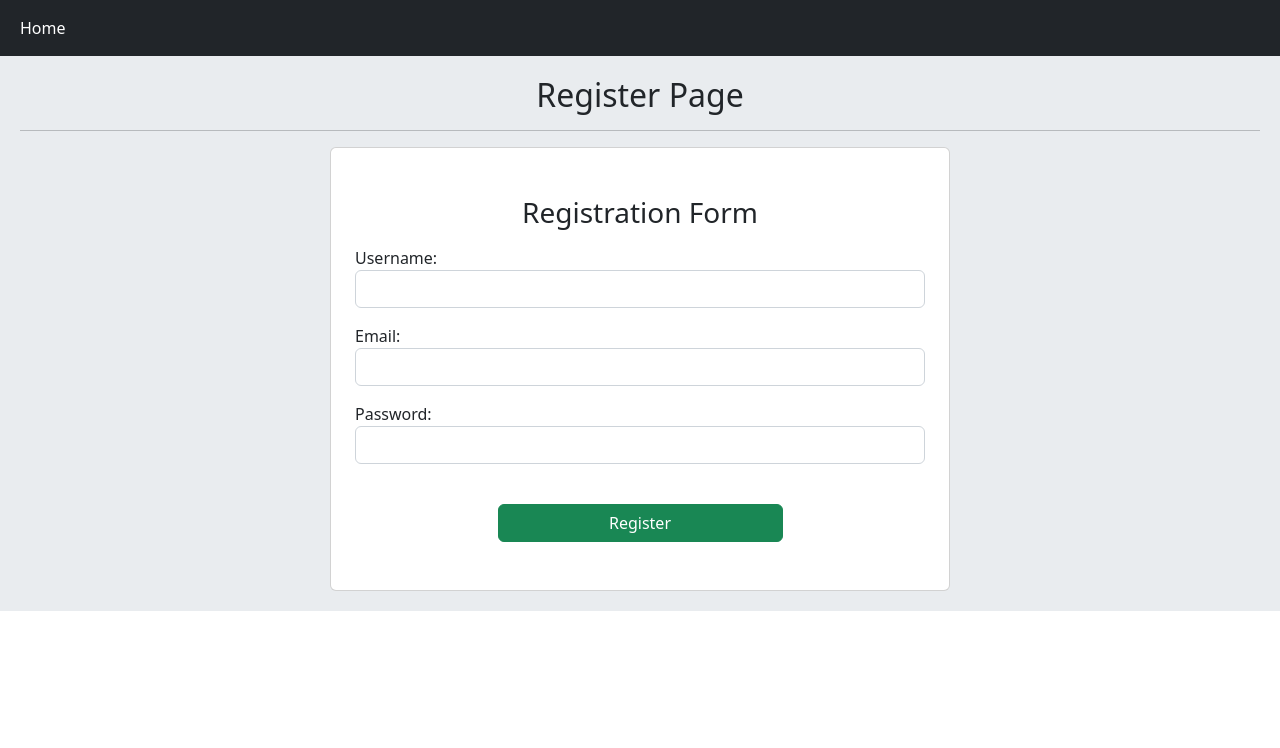
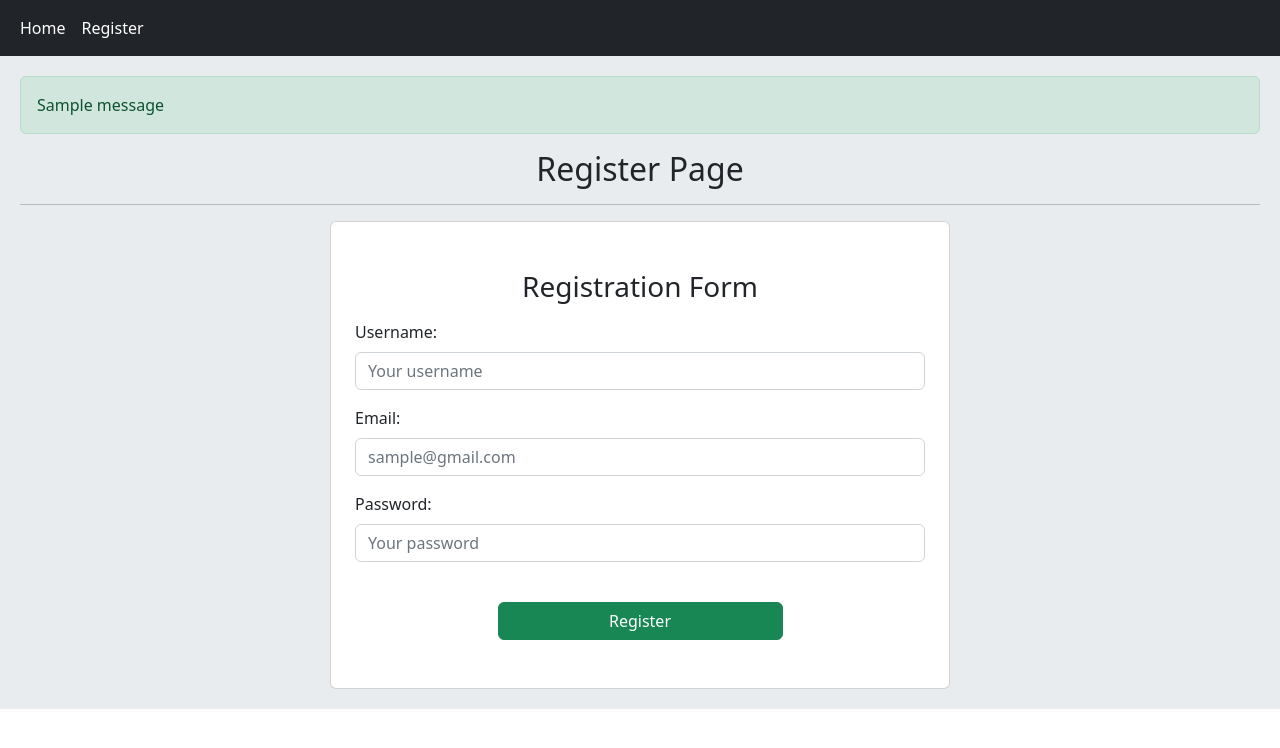
Before and after one commit to mehdi-mirzaie78/Education, a Django app: page /account/register/ in a window 1280 px wide. Shown: the top 748 px of the page. Run offline with Django 4.2, Linux system fonts and the light colour scheme; one stand-in notice (Sample message) is shown.

Commit message:
Finished the sessions: 5, 6, 7

```diff
--- a/Django 2/A/A/urls.py
+++ b/Django 2/A/A/urls.py
@@ -3,7 +3,7 @@ from django.urls import path, include
 
 urlpatterns = [
     path('admin/', admin.site.urls),
-    path('', include('home.urls')),
-    path('account/', include('account.urls')),
+    path('', include('home.urls', namespace='home')),
+    path('account/', include('account.urls', namespace='account'))
 
 ]
--- a/Django 2/A/account/forms.py
+++ b/Django 2/A/account/forms.py
@@ -2,6 +2,6 @@ from django import forms
 
 
 class UserRegistrationForm(forms.Form):
-    username = forms.CharField(widget=forms.TextInput(attrs={'class': 'form-control'}))
-    email = forms.EmailField(widget=forms.EmailInput(attrs={'class': 'form-control'}))
-    password = forms.CharField(widget=forms.PasswordInput(attrs={'class': 'form-control'}))
+    username = forms.CharField(widget=forms.TextInput(attrs={'class': 'form-control mt-2', 'placeholder': 'Your username'}))
+    email = forms.EmailField(widget=forms.EmailInput(attrs={'class': 'form-control mt-2', 'placeholder': 'sample@gmail.com'}))
+    password = forms.CharField(widget=forms.PasswordInput(attrs={'class': 'form-control mt-2', 'placeholder': 'Your password'}))
--- a/Django 2/A/account/templates/account/register.html
+++ b/Django 2/A/account/templates/account/register.html
@@ -4,7 +4,7 @@
   <h2 class="text-center">Register Page</h2>
   <hr>
 
-  <form action="" method="post" class="card px-4 py-5 w-50 mx-auto">
+  <form action="" method="post" class="card px-4 py-5 w-50 mx-auto" novalidate>
     <h3 class="text-center mb-3">Registration Form</h3>
     {% csrf_token %}
     {{ form.as_p }}
--- a/Django 2/A/account/urls.py
+++ b/Django 2/A/account/urls.py
@@ -2,6 +2,7 @@ from django.urls import path
 from . import views
 
 
+app_name = 'account'
 urlpatterns = [
-    path('register/', views.RegisterView.as_view(), name='user_register'),
+    path('register/', views.RegisterView.as_view(), name='register'),
 ]
--- a/Django 2/A/account/views.py
+++ b/Django 2/A/account/views.py
@@ -1,12 +1,26 @@
-from django.shortcuts import render
+from django.shortcuts import render, redirect
 from django.views import View
 from .forms import UserRegistrationForm
+from django.contrib.auth.models import User
+from django.contrib import messages
 
 
 class RegisterView(View):
+    form_class = UserRegistrationForm
+    template_name = 'account/register.html'
+
     def get(self, request):
-        form = UserRegistrationForm()
-        return render(request, 'account/register.html', {'form': form})
+        form = self.form_class()
+        return render(request, self.template_name, {'form': form})
 
     def post(self, request):
-        pass
+        form = self.form_class(request.POST)
+        if form.is_valid():
+            cd = form.cleaned_data
+            User.objects.create_user(username=cd['username'],
+                                     email=cd['email'],
+                                     password=cd['password'])
+
+            messages.success(request, 'You registered successfully', 'success')
+            return redirect('home:home')
+        return render(request, self.template_name, {'form': form})
--- a/Django 2/A/home/urls.py
+++ b/Django 2/A/home/urls.py
@@ -1,6 +1,8 @@
 from django.urls import path
 from . import views
 
+
+app_name = 'home'
 urlpatterns = [
     path('', views.HomeView.as_view(), name='home'),
 ]
--- a/Django 2/A/templates/base.html
+++ b/Django 2/A/templates/base.html
@@ -17,6 +17,7 @@
 <body>
 {% include 'inc/navbar.html' %}
 	<div class="jumbotron">
+		{% include 'inc/messages.html' %}
 		{% block content %} {% endblock %}
 	</div>
 </body>
--- /dev/null
+++ b/Django 2/A/templates/inc/messages.html
@@ -0,0 +1,5 @@
+{% if messages %}
+	{% for msg in messages %}
+		<p class="alert alert-{{ msg.tags }}">{{ msg }}</p>
+	{% endfor %}
+{% endif %}
--- a/Django 2/A/templates/inc/navbar.html
+++ b/Django 2/A/templates/inc/navbar.html
@@ -1,7 +1,8 @@
 <nav class="navbar navbar-expand-lg bg-dark navbar-dark">
   <div class="container-fluid">
     <div class="navbar-nav">
-      <a class="nav-link active" aria-current="page" href="#">Home</a>
+      <a class="nav-link active" aria-current="page" href="{% url 'home:home' %}">Home</a>
+      <a class="nav-link active" aria-current="page" href="{% url 'account:register' %}">Register</a>
     </div>
   </div>
 </nav>
```
Also changed, not shown: Django 2/A/db.sqlite3.
